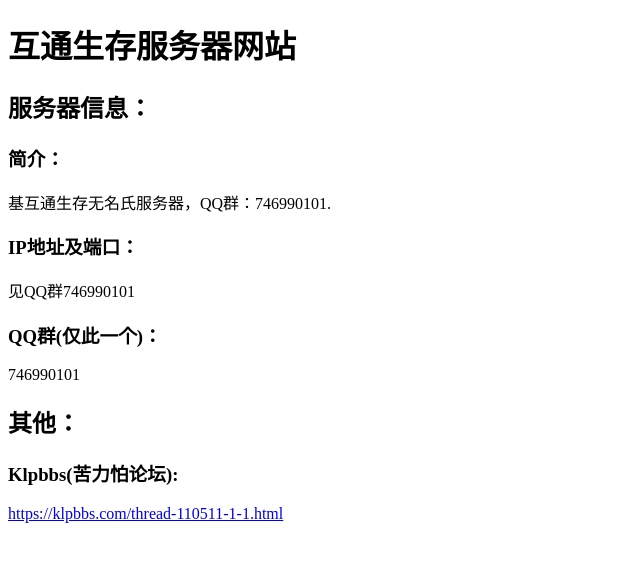
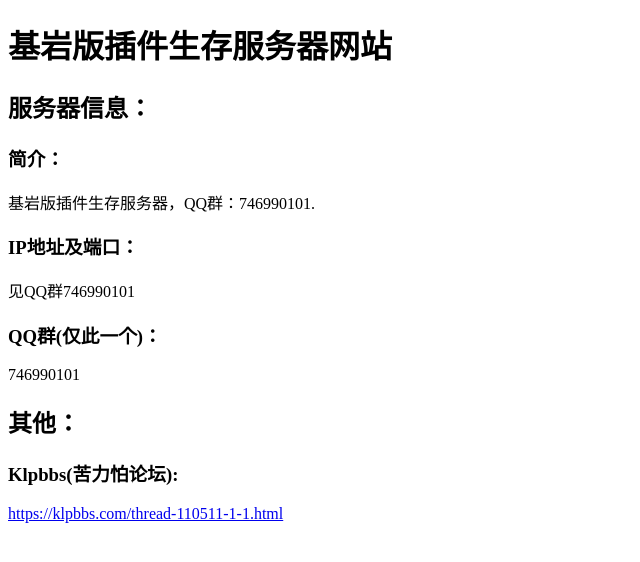
Before and after one commit to echen8332/echen8332.github.io, a plain HTML site: page index.html in a window 1280 px wide. Shown: the whole page, without its empty margins (0-640 px from the left). Drawn offline with Linux system fonts and the light colour scheme.

Commit message:
Update index.html

```diff
--- a/index.html
+++ b/index.html
@@ -2,10 +2,10 @@
 <html>
 <body>
 
-<h1>互通生存服务器网站 </h1>
+<h1>基岩版插件生存服务器网站 </h1>
 <h2>服务器信息：</h2>
 <h3>简介：</h3>
-<p>基互通生存无名氏服务器，QQ群：746990101.</p>
+<p>基岩版插件生存服务器，QQ群：746990101.</p>
 <h3>IP地址及端口：</h3>
 <p>见QQ群746990101</p>
 <h3>QQ群(仅此一个)：</h3>
```
